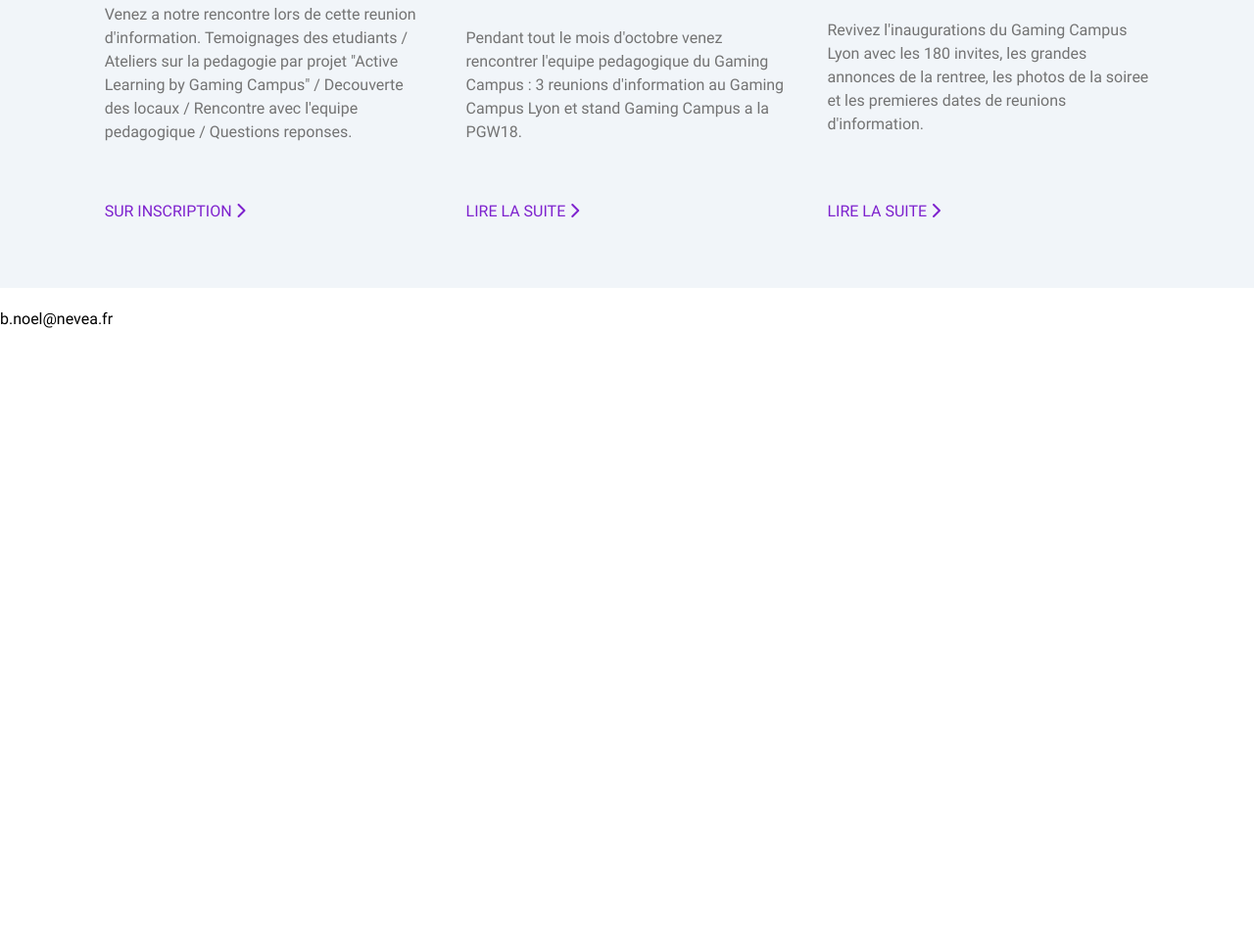
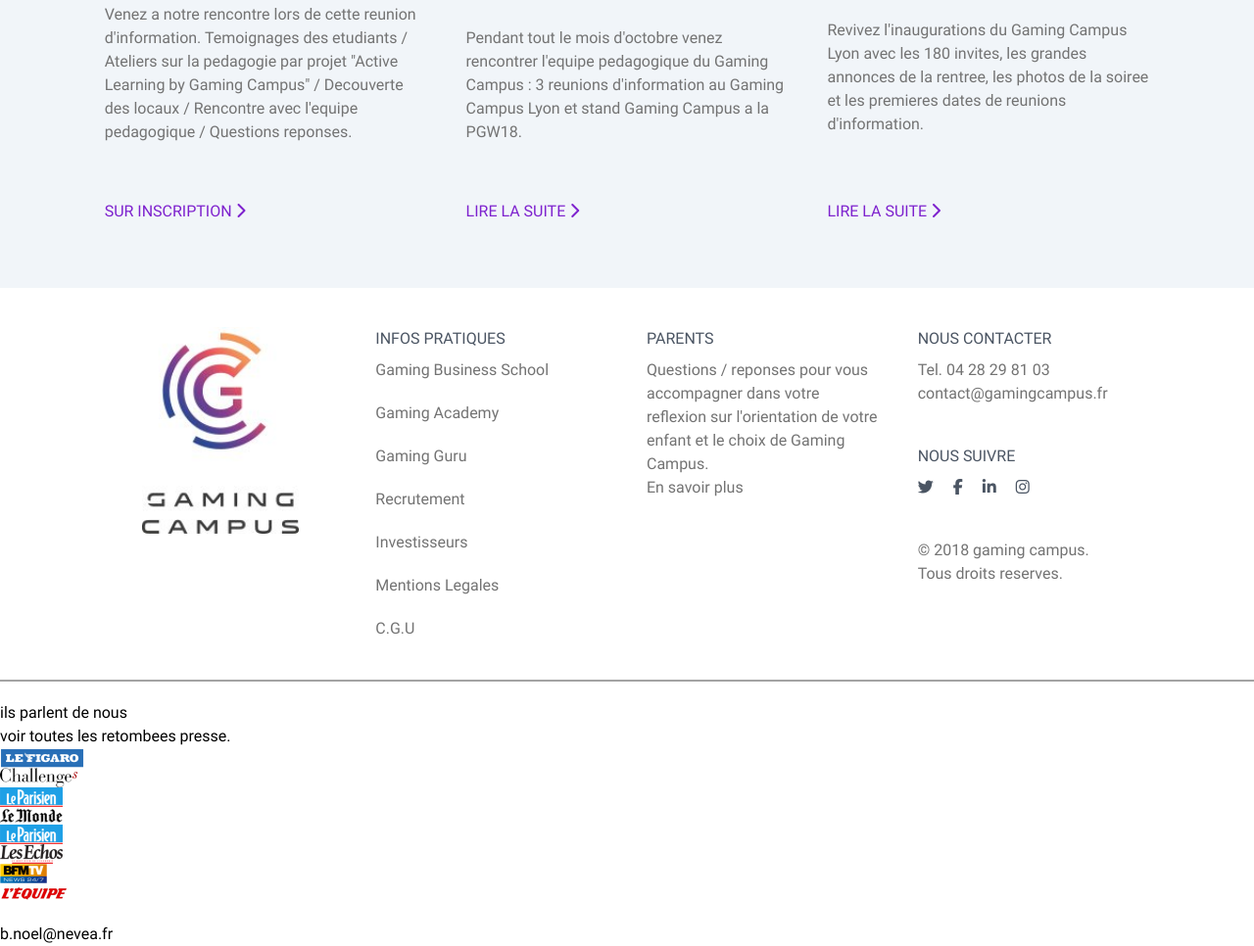
Before and after one commit to ZugastiKevin/html-css-scss---jour-15---exo-1---gaming-campus, a website: page index.html in a window 1280 px wide. Shown: the part 1551-2517 px from the top of the page at 98% size. Before the commit the page ends 1889 px from the top, so only its background shows below. Drawn offline with Linux system fonts and the light colour scheme.

Commit message:
add: footer and HAAAAAAAAAAAAAAA

```diff
--- a/index.html
+++ b/index.html
@@ -100,6 +100,75 @@
             </div>
         </section>
     </main>
+    <footer>
+        <section id="infos" class="lg:text-start w-full my-5 py-5 flex justify-center text-center">
+            <div class="lg:flex-row w-5/6 flex flex-col gap-10">
+                <div class="lg:w-1/4 flex flex-col items-center">
+                    <img src="./assets/img/logo-gc-footer.jpg" alt="logo gaming campus" class="w-40 object-cover">
+                </div>
+                <div class="lg:w-1/4 lg:items-start flex flex-col items-center gap-2">
+                    <h3 class="uppercase text-gray-600">infos pratiques</h3>
+                    <ul class="lg:gap-5 flex flex-col text-neutral-500">
+                        <li><a href="#"><span class="capitalize hover:underline">gaming business school</span></a></li>
+                        <li><a href="#"><span class="capitalize hover:underline">gaming academy</span></a></li>
+                        <li><a href="#"><span class="capitalize hover:underline">gaming guru</span></a></li>
+                        <li><a href="#"><span class="capitalize hover:underline">recrutement</span></a></li>
+                        <li><a href="#"><span class="capitalize hover:underline">investisseurs</span></a></li>
+                        <li><a href="#"><span class="capitalize hover:underline">mentions legales</span></a></li>
+                        <li><a href="#"><span class="capitalize hover:underline">c.g.u</span></a></li>
+                    </ul>
+                </div>
+                <div class="lg:w-1/4 lg:items-start flex flex-col items-center gap-2">
+                    <h3 class="uppercase text-gray-600">parents</h3>
+                    <ul class="text-neutral-500">
+                        <li><a href="#"><span class="hover:underline">Questions / reponses pour vous accompagner dans votre reflexion sur l'orientation de votre enfant et le choix de Gaming Campus.</span></a></li>
+                        <li><a href="#"><span class="hover:underline">En savoir plus</span></a></li>
+                    </ul>
+                </div>
+                <div class="lg:w-1/4 lg:items-start flex flex-col items-center gap-10">
+                    <div class="flex flex-col gap-2">
+                        <h3 class="uppercase text-gray-600">nous contacter</h3>
+                        <ul class="text-neutral-500">
+                            <li><span>Tel. 04 28 29 81 03</span></li>
+                            <li><a href="#"><span class="hover:underline">contact@gamingcampus.fr</span></a></li>
+                        </ul>
+                    </div>
+                    <div class="flex flex-col gap-2">
+                        <h3 class="uppercase text-gray-600">nous suivre</h3>
+                        <ul class="flex justify-between gap-5 text-gray-600">
+                            <li><a href="#"><span><i class="fa-brands fa-twitter"></i></span></a></li>
+                            <li><a href="#"><span><i class="fa-brands fa-facebook-f"></i></span></a></li>
+                            <li><a href="#"><span><i class="fa-brands fa-linkedin-in"></i></span></a></li>
+                            <li><a href="#"><span><i class="fa-brands fa-instagram"></i></span></a></li>
+                        </ul>
+                    </div>
+                    <ul class="text-neutral-500">
+                        <li>&#169 2018 gaming campus.</li>
+                        <li>Tous droits reserves.</li>
+                    </ul>
+                </div>
+            </div>
+        </section>
+        <section id="talk" class="w-full">
+            <div class="py-5 border-t-2 border-neutral-400">
+                <div>
+                    <h3>ils parlent de nous</h3>
+                    <p>voir toutes les retombees presse.</p>
+                </div>
+                <ul>
+                    <li><a href="#"><img src="./assets/img/figaro.png" alt="presse le figaro"></a></li>
+                    <li><a href="#"><img src="./assets/img/challenges.png" alt="presse challenges"></a></li>
+                    <li><a href="#"><img src="./assets/img/leparisien.png" alt="presse le parisien"></a></li>
+                    <li><a href="#"><img src="./assets/img/lemonde.png" alt="presse le monde"></a></li>
+                    <li><a href="#"><img src="./assets/img/leparisien.png" alt="presse le progres"></a></li>
+                    <li><a href="#"><img src="./assets/img/echos.png" alt="presse les echos"></a></li>
+                    <li><a href="#"><img src="./assets/img/bfm.png" alt="presse bfm tv"></a></li>
+                    <li><a href="#"><img src="./assets/img/lepoint.png" alt="presse l'equipe"></a></li>
+                </ul>
+            </div>
+
+        </section>
+    </footer>
 </body>
 </html>
 
```
Also changed, not shown: dist/styles.css.
